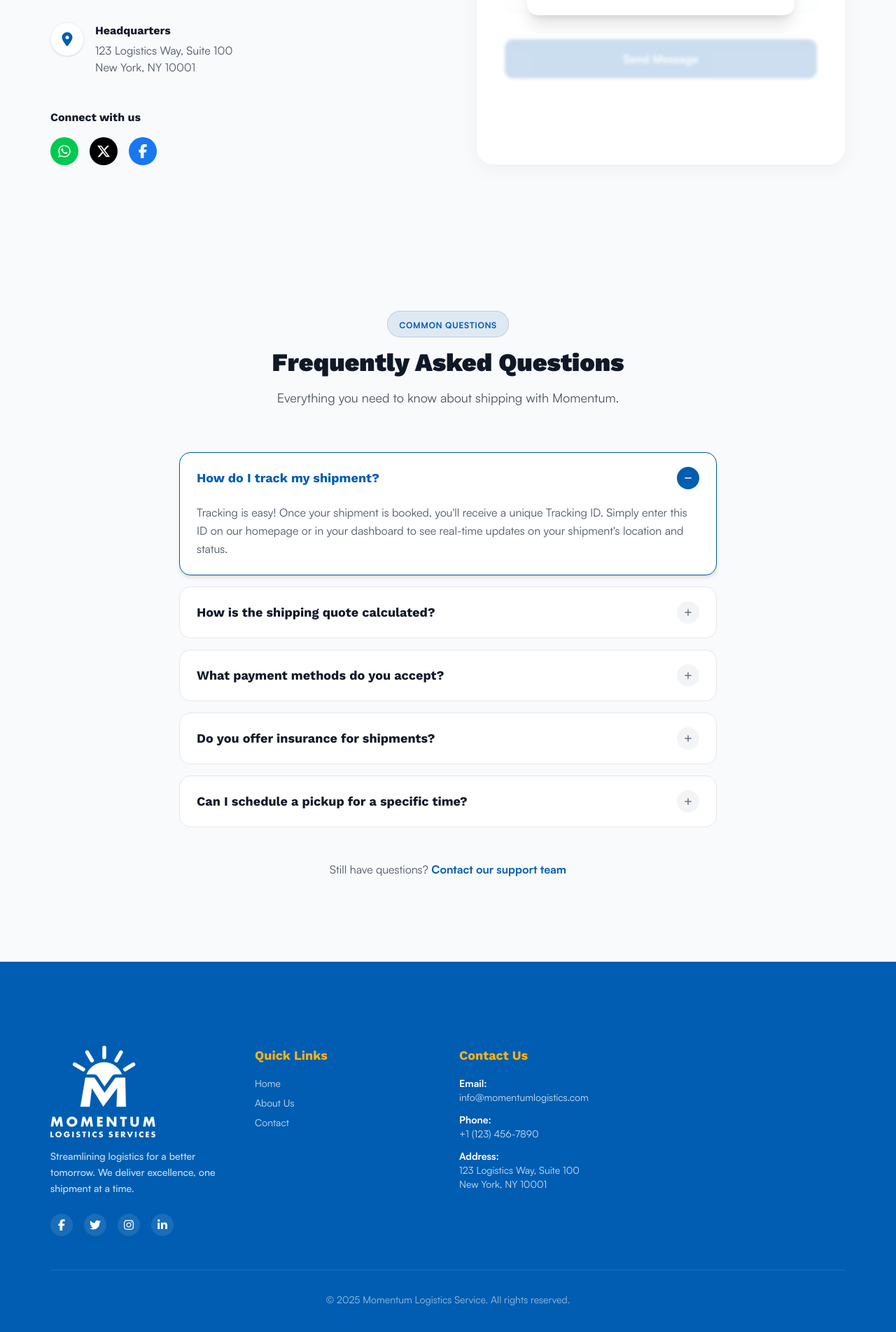
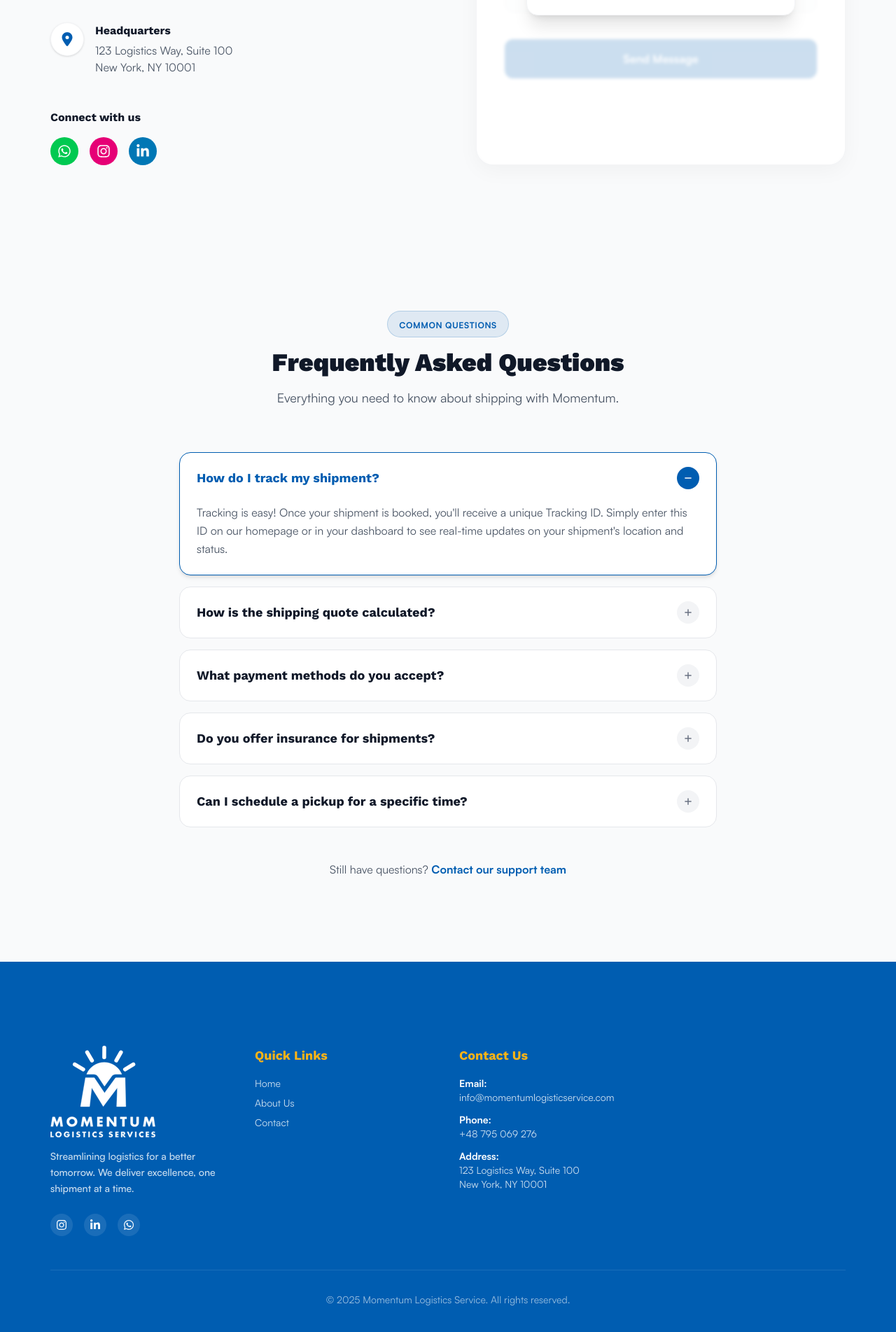
Before and after one commit to Momentum-log/mls-client, a Next.js app: page /contact in a window 1280 px wide. Shown: the part 689-2592 px from the top of the page at 70% size. Built offline with nearby package versions, Linux system fonts and the light colour scheme.

Commit message:
feat: Update contact information, social media links, and FAQ support link, and add social links documentation.

```diff
--- a/app/contact/page.tsx
+++ b/app/contact/page.tsx
@@ -12,6 +12,8 @@ import {
   FaWhatsapp,
   FaXTwitter,
   FaFacebookF,
+  FaInstagram,
+  FaLinkedinIn,
 } from "react-icons/fa6";
 
 export default function ContactPage() {
@@ -45,7 +47,7 @@ export default function ContactPage() {
                   </div>
                   <div>
                     <h3 className="font-bold text-gray-900 mb-1">Phone</h3>
-                    <p className="text-gray-600 mb-1">+1 (123) 456-7890</p>
+                    <p className="text-gray-600 mb-1">+48 795 069 276</p>
                     <p className="text-sm text-gray-500">Mon-Fri 9am-6pm EST</p>
                   </div>
                 </div>
@@ -56,7 +58,9 @@ export default function ContactPage() {
                   </div>
                   <div>
                     <h3 className="font-bold text-gray-900 mb-1">Email</h3>
-                    <p className="text-gray-600">info@momentumlogistics.com</p>
+                    <p className="text-gray-600">
+                      info@momentumlogisticservice.com
+                    </p>
                     <p className="text-sm text-gray-500">
                       We reply within 24 hours
                     </p>
@@ -86,13 +90,15 @@ export default function ContactPage() {
                 </h3>
                 <div className="flex gap-4">
                   <a
-                    href="#"
+                    href="https://wa.me/48795069276"
+                    target="_blank"
+                    rel="noopener noreferrer"
                     className="w-10 h-10 rounded-full bg-green-500 text-white flex items-center justify-center hover:bg-green-600 transition-colors"
                     aria-label="WhatsApp"
                   >
                     <FaWhatsapp className="w-5 h-5" />
                   </a>
-                  <a
+                  {/* <a
                     href="#"
                     className="w-10 h-10 rounded-full bg-black text-white flex items-center justify-center hover:bg-gray-800 transition-colors"
                     aria-label="X (Twitter)"
@@ -105,6 +111,24 @@ export default function ContactPage() {
                     aria-label="Facebook"
                   >
                     <FaFacebookF className="w-5 h-5" />
+                  </a> */}
+                  <a
+                    href="https://www.instagram.com/momentumlogservices"
+                    target="_blank"
+                    rel="noopener noreferrer"
+                    className="w-10 h-10 rounded-full bg-pink-600 text-white flex items-center justify-center hover:bg-pink-700 transition-colors"
+                    aria-label="Instagram"
+                  >
+                    <FaInstagram className="w-5 h-5" />
+                  </a>
+                  <a
+                    href="https://www.linkedin.com/company/momentum-logistics-services/"
+                    target="_blank"
+                    rel="noopener noreferrer"
+                    className="w-10 h-10 rounded-full bg-[#0077b5] text-white flex items-center justify-center hover:bg-[#006396] transition-colors"
+                    aria-label="LinkedIn"
+                  >
+                    <FaLinkedinIn className="w-5 h-5" />
                   </a>
                 </div>
               </div>
@@ -125,7 +149,14 @@ export default function ContactPage() {
                       We are currently upgrading our support system. Please
                       contact us via phone or WhatsApp for immediate assistance.
                     </p>
-                    <Button className="w-full">Chat on WhatsApp</Button>
+                    <a
+                      href="https://wa.me/48795069276"
+                      target="_blank"
+                      rel="noopener noreferrer"
+                      className="w-full block"
+                    >
+                      <Button className="w-full">Chat on WhatsApp</Button>
+                    </a>
                   </div>
                 </div>
               )}
--- a/components/layout/footer.tsx
+++ b/components/layout/footer.tsx
@@ -6,6 +6,7 @@ import {
   FaTwitter,
   FaInstagram,
   FaLinkedinIn,
+  FaWhatsapp,
 } from "react-icons/fa6";
 
 export default function Footer() {
@@ -27,7 +28,7 @@ export default function Footer() {
                 excellence, one shipment at a time.
               </p>
               <div className="flex gap-4 pt-2">
-                <a
+                {/* <a
                   href="#"
                   className="w-8 h-8 rounded-full bg-white/10 flex items-center justify-center hover:bg-brand-yellow hover:text-brand-blue transition-colors"
                 >
@@ -38,18 +39,30 @@ export default function Footer() {
                   className="w-8 h-8 rounded-full bg-white/10 flex items-center justify-center hover:bg-brand-yellow hover:text-brand-blue transition-colors"
                 >
                   <FaTwitter className="w-4 h-4" />
-                </a>
+                </a> */}
                 <a
-                  href="#"
+                  href="https://www.instagram.com/momentumlogservices"
+                  target="_blank"
+                  rel="noopener noreferrer"
                   className="w-8 h-8 rounded-full bg-white/10 flex items-center justify-center hover:bg-brand-yellow hover:text-brand-blue transition-colors"
                 >
                   <FaInstagram className="w-4 h-4" />
                 </a>
                 <a
-                  href="#"
+                  href="https://www.linkedin.com/company/momentum-logistics-services/"
+                  target="_blank"
+                  rel="noopener noreferrer"
                   className="w-8 h-8 rounded-full bg-white/10 flex items-center justify-center hover:bg-brand-yellow hover:text-brand-blue transition-colors"
                 >
                   <FaLinkedinIn className="w-4 h-4" />
+                </a>
+                <a
+                  href="https://wa.me/48795069276"
+                  target="_blank"
+                  rel="noopener noreferrer"
+                  className="w-8 h-8 rounded-full bg-white/10 flex items-center justify-center hover:bg-brand-yellow hover:text-brand-blue transition-colors"
+                >
+                  <FaWhatsapp className="w-4 h-4" />
                 </a>
               </div>
             </div>
@@ -94,19 +107,19 @@ export default function Footer() {
                 <li>
                   <span className="block font-semibold text-white">Email:</span>
                   <a
-                    href="mailto:info@momentumlogistics.com"
+                    href="mailto:info@momentumlogisticservice.com"
                     className="hover:text-brand-yellow transition-colors"
                   >
-                    info@momentumlogistics.com
+                    info@momentumlogisticservice.com
                   </a>
                 </li>
                 <li>
                   <span className="block font-semibold text-white">Phone:</span>
                   <a
-                    href="tel:+11234567890"
+                    href="tel:+48795069276"
                     className="hover:text-brand-yellow transition-colors"
                   >
-                    +1 (123) 456-7890
+                    +48 795 069 276
                   </a>
                 </li>
                 <li>
--- a/components/shared/faq-section.tsx
+++ b/components/shared/faq-section.tsx
@@ -119,7 +119,9 @@ const FAQSection: React.FC = () => {
             <p className="text-gray-600">
               Still have questions?{" "}
               <a
-                href="#"
+                href="https://wa.me/48795069276"
+                target="_blank"
+                rel="noopener noreferrer"
                 className="text-brand-blue font-bold hover:underline decoration-2 underline-offset-2"
               >
                 Contact our support team
```
Also changed, not shown: 2 other files (tests, documents, lock files or other folders).
